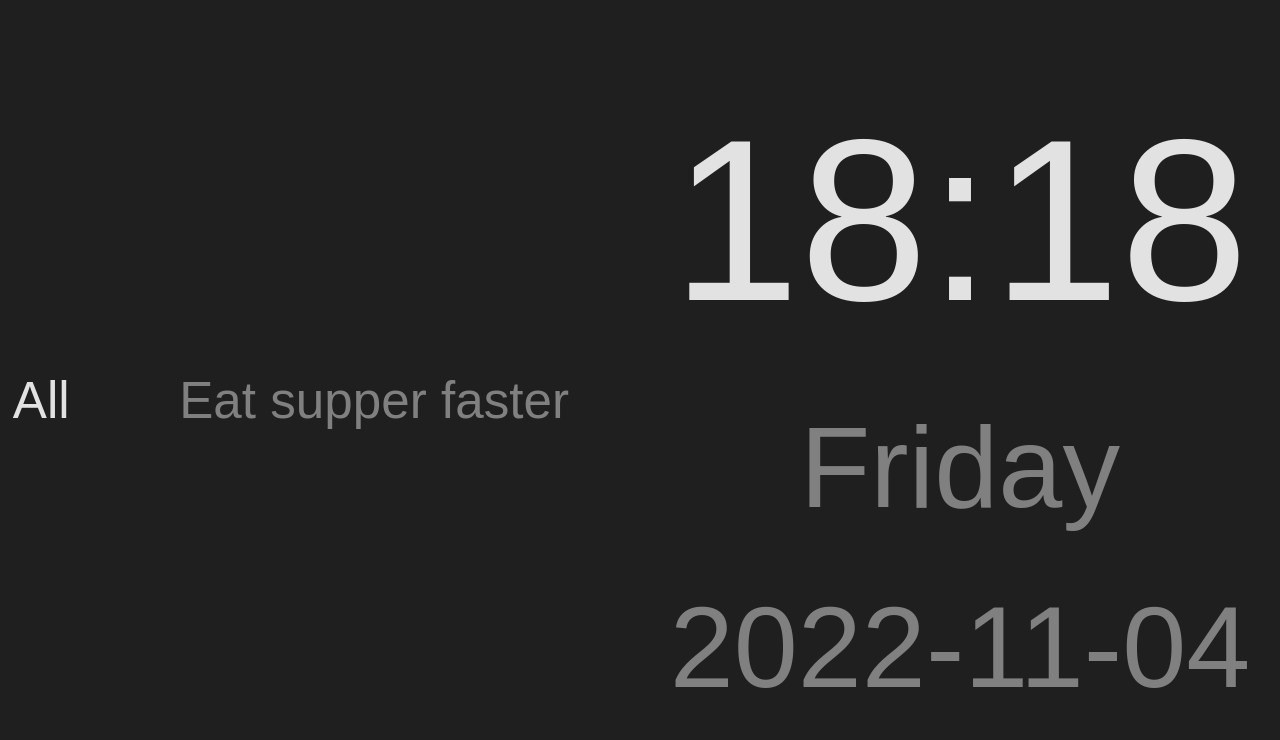
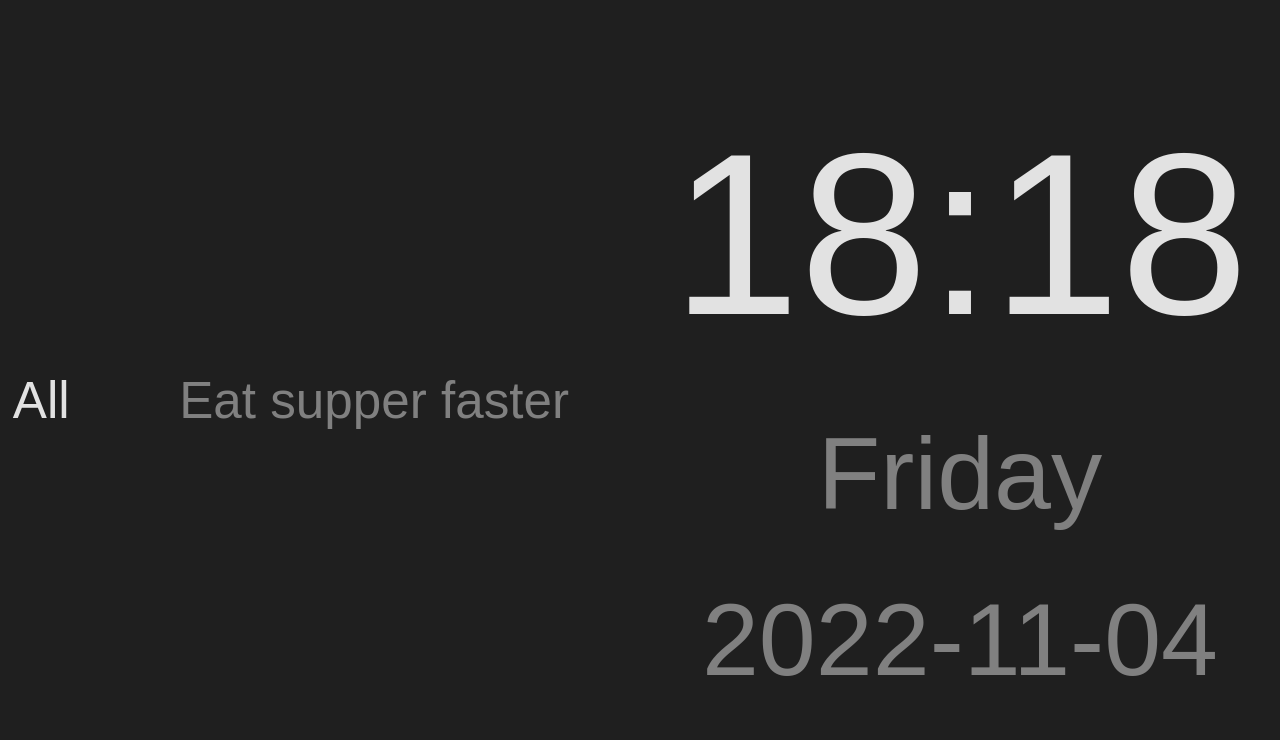
Before and after one commit to TehShrike/dining-room-terminal, a website: page index.html in a window 1280 px wide. Drawn offline with Linux system fonts and the light colour scheme.

Commit message:
Slightly smaller text

```diff
--- a/index.html
+++ b/index.html
@@ -33,7 +33,7 @@
 				flex-grow: 1;
 				height: 100vh;
 
-				font-size: 9vw;
+				font-size: 8vw;
 				font-variant-numeric: tabular-nums;
 
 				display: flex;
```
